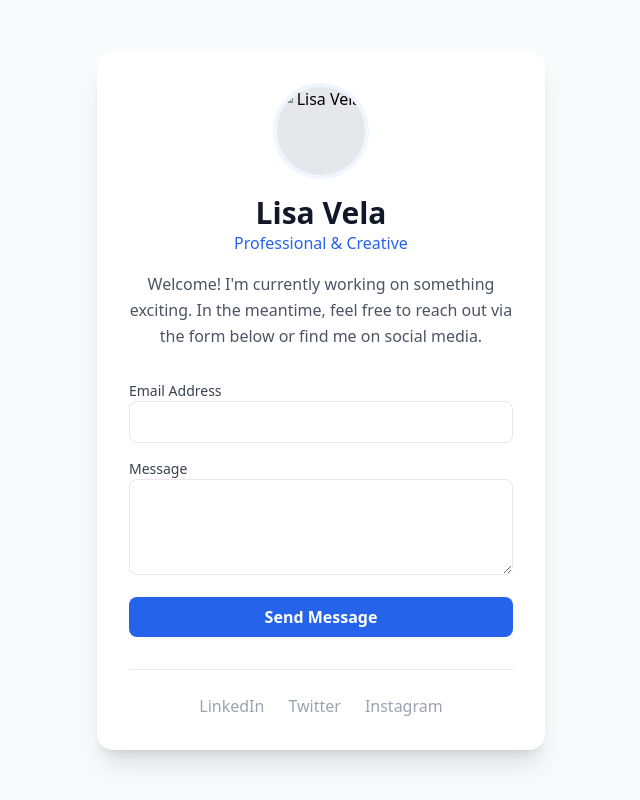
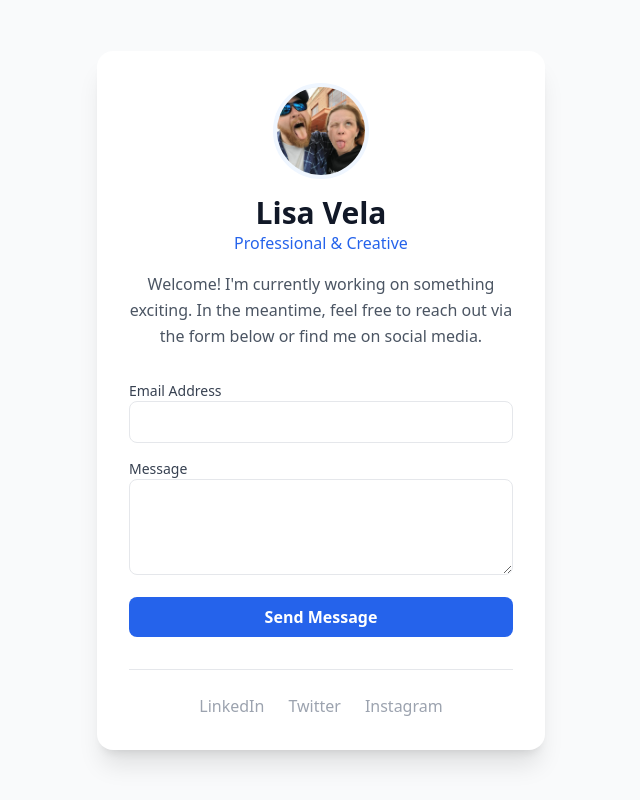
Before and after one commit to mikesite/lisavela-site, a plain HTML site: page index.html in a window 1280 px wide. Shown: the whole page, without its empty margins (319-959 px from the left). Drawn offline with nearby package versions, Linux system fonts and the light colour scheme.

Commit message:
Update index.html

```diff
--- a/index.html
+++ b/index.html
@@ -12,7 +12,7 @@
 <body class="flex items-center justify-center min-h-screen p-6">
     <div class="max-w-md w-full bg-white rounded-2xl shadow-xl p-8 text-center">
         <div class="w-24 h-24 bg-gray-200 rounded-full mx-auto mb-4 overflow-hidden border-4 border-blue-50">
-            <img src="YOUR_IMAGE_HERE.jpg" alt="Lisa Vela" class="w-full h-full object-cover">
+            <img src="MikeAndLisaSillyFaces.jpg" alt="Lisa Vela" class="w-full h-full object-cover">
         </div>
 
         <h1 class="text-3xl font-bold text-gray-900">Lisa Vela</h1>
```
